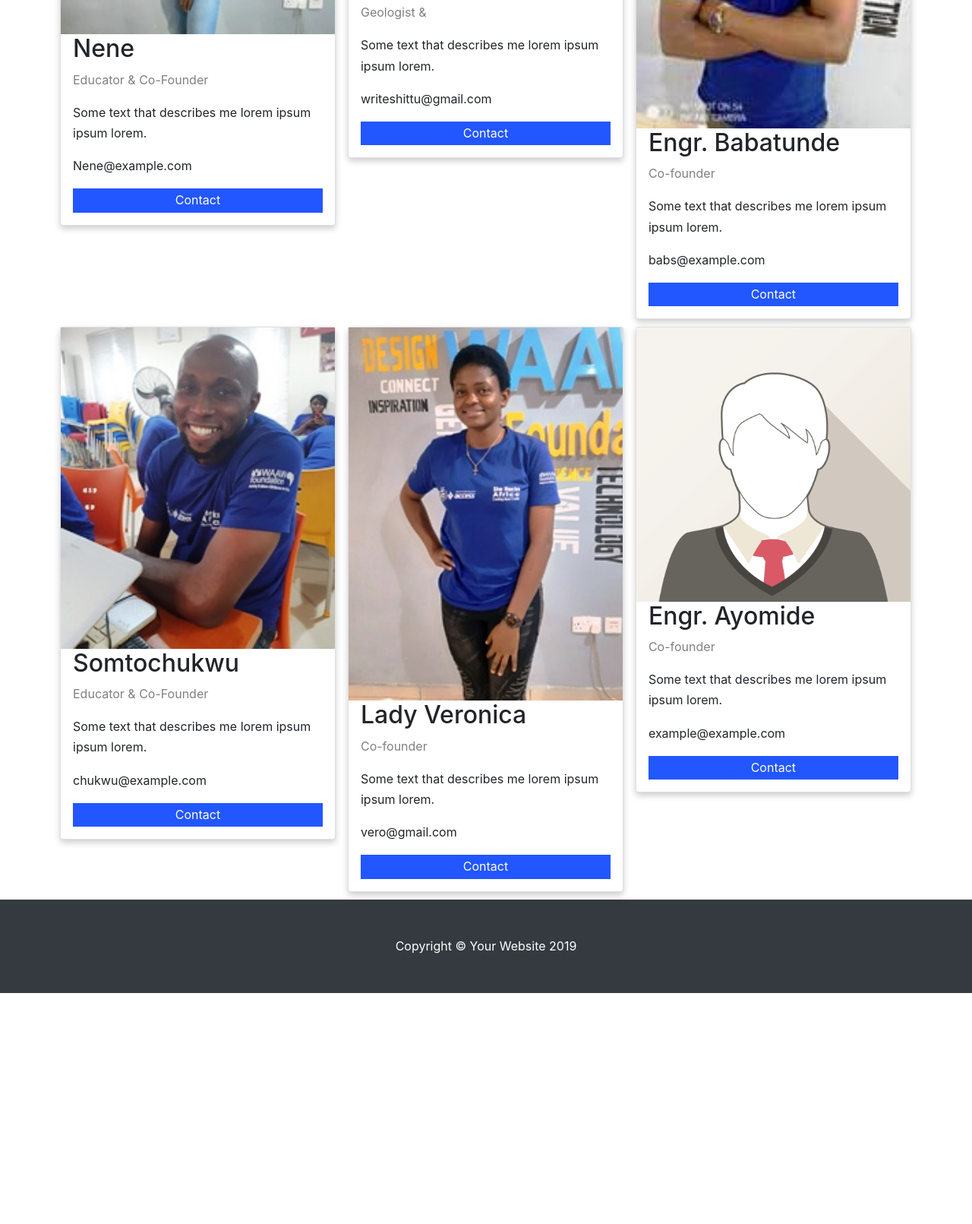
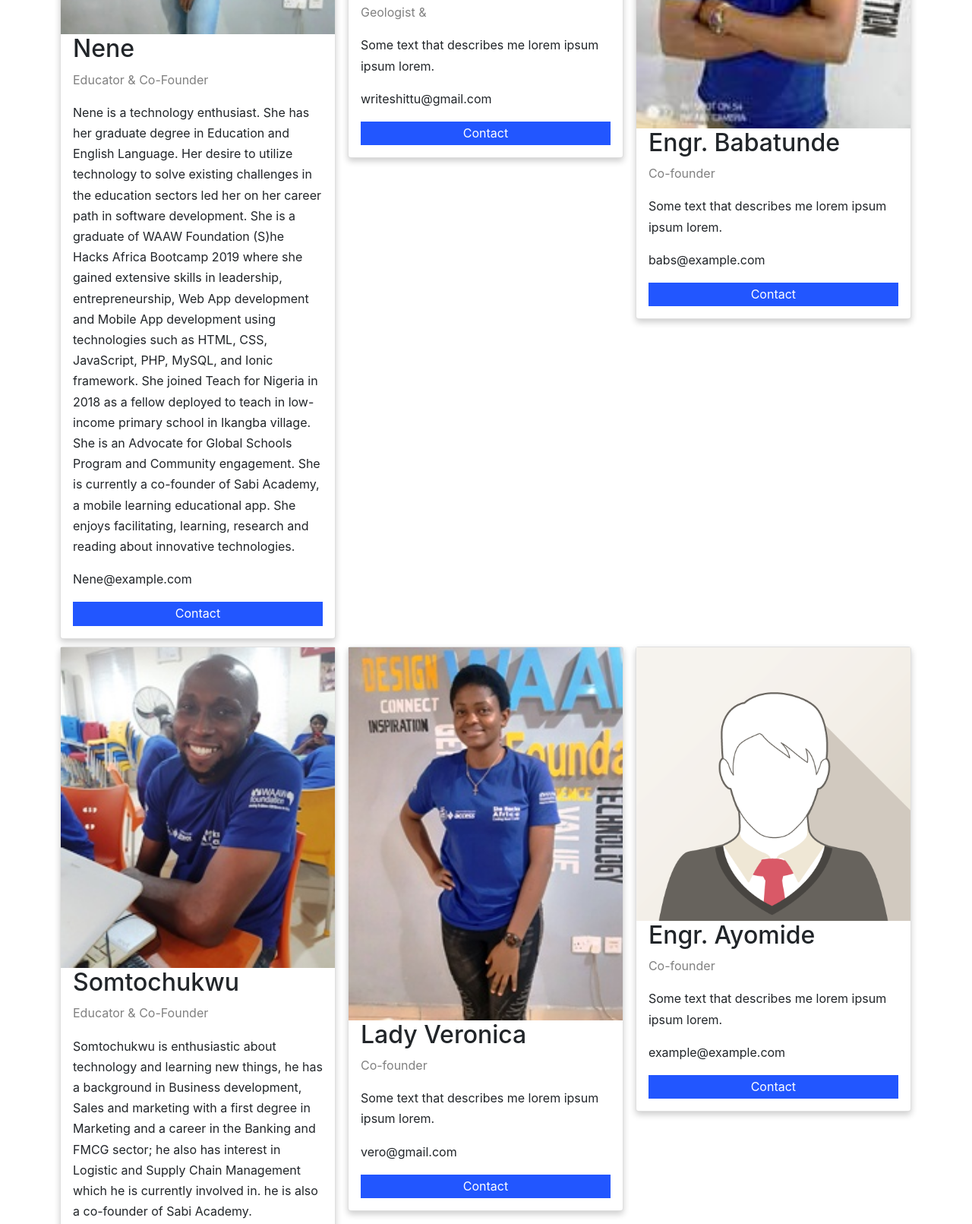
Before and after one commit to writeshittu/Sabi-Academy, a plain HTML site: page about.htm in a window 1280 px wide. Shown: the part 908-2519 px from the top of the page at 76% size. Before the commit the page ends 2215 px from the top, so only its background shows below. Drawn offline with nearby package versions, Linux system fonts and the light colour scheme.

Commit message:
Update about.htm

```diff
--- a/about.htm
+++ b/about.htm
@@ -112,7 +112,9 @@
       <div class="container">
         <h2>Nene</h2>
         <p class="title">Educator & Co-Founder</p>
-        <p>Some text that describes me lorem ipsum ipsum lorem.</p>
+        <p>Nene is a technology enthusiast. She has her graduate degree in Education and English Language.
+            Her desire to utilize technology to solve existing challenges in the education sectors led her on her career path in software development. She is a graduate of WAAW Foundation (S)he Hacks Africa Bootcamp 2019 where she gained extensive skills in leadership, entrepreneurship, Web App development and Mobile App development using technologies such as HTML, CSS, JavaScript, PHP,  MySQL, and Ionic framework. She joined Teach for Nigeria in 2018 as a fellow deployed to teach in low-income primary school in Ikangba village. She is an Advocate for Global Schools Program and Community engagement. She is currently a co-founder of Sabi Academy, a mobile learning educational app.
+            She enjoys facilitating, learning, research and reading about innovative technologies.</p>
         <p>Nene@example.com</p>
         <p><button class="button">Contact</button></p>
       </div>
@@ -151,7 +153,8 @@
       <div class="container">
         <h2>Somtochukwu</h2>
         <p class="title">Educator & Co-Founder</p>
-        <p>Some text that describes me lorem ipsum ipsum lorem.</p>
+        <p>Somtochukwu is enthusiastic about technology and learning new things, he has a background in Business development, Sales and marketing with a first degree in Marketing and a career in the Banking and FMCG sector; he also has interest in Logistic and Supply Chain Management
+            which he is currently involved in. he is also a co-founder of Sabi Academy.</p>
         <p>chukwu@example.com</p>
         <p><button class="button">Contact</button></p>
       </div>
```
